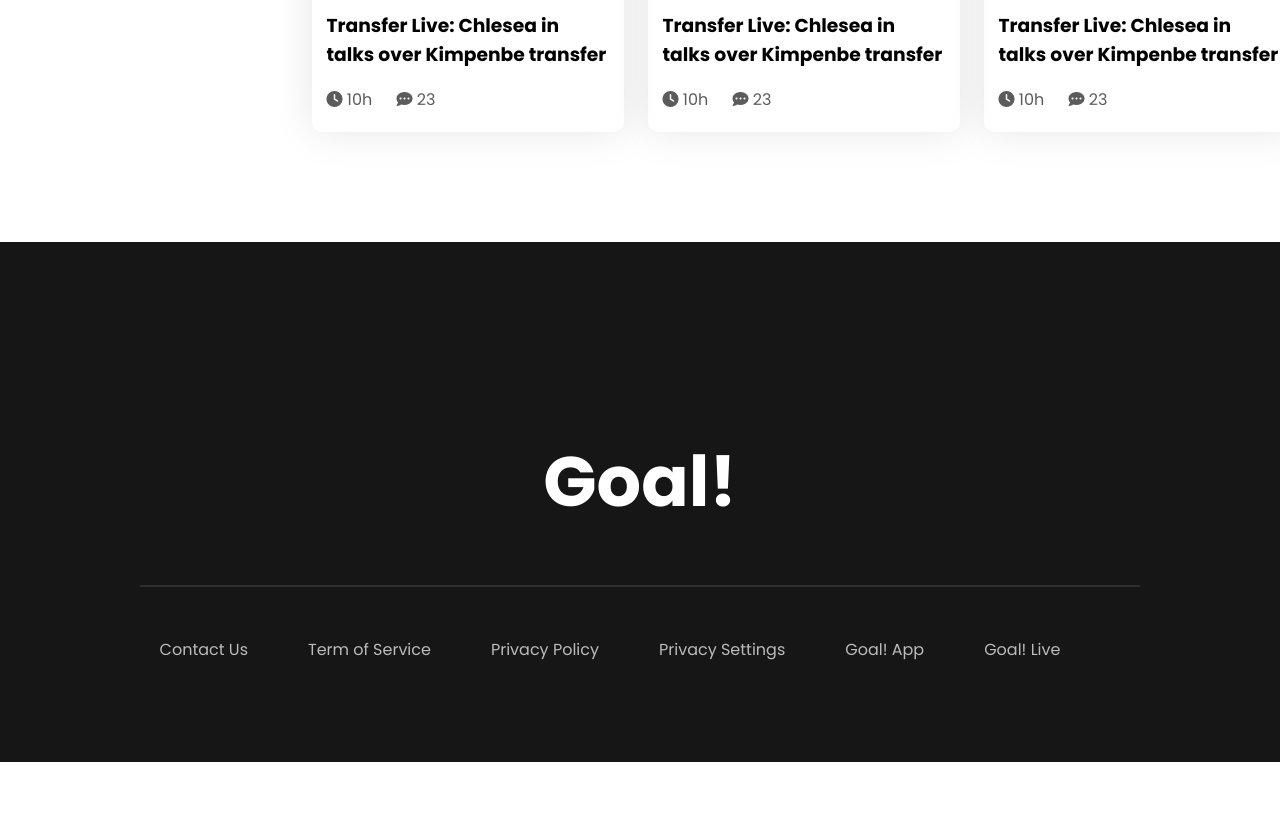
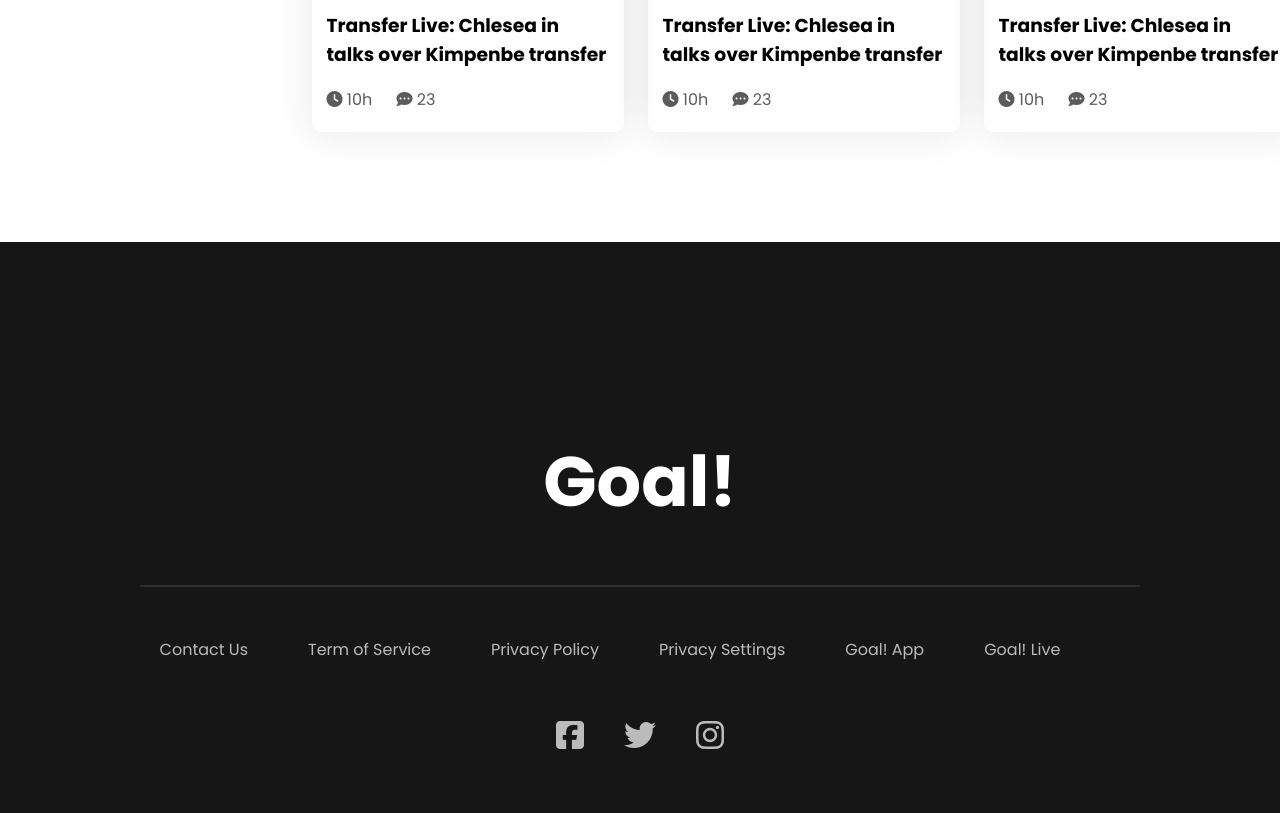
Before and after one commit to FerdousFardin/goal-world-cup, a plain HTML site: page Website-1/index.html in a window 1280 px wide. Shown: the part 1916-2729 px from the top of the page. Before the commit the page ends 2678 px from the top, so only its background shows below. Drawn offline with Linux system fonts and the light colour scheme.

Commit message:
socail links added

```diff
--- a/Website-1/index.html
+++ b/Website-1/index.html
@@ -148,6 +148,7 @@
       <nav class="footer-nav">
         <a href="">Contact Us</a><a href="">Term of Service</a><a href="">Privacy Policy</a><a href="">Privacy Settings</a><a href="">Goal! App</a><a href="">Goal! Live</a>
       </nav>
+      <div class="social-links"><a href="https://www.facebook.com/" target="_blank"><i class="fa-brands fa-facebook-square"></i></a><a href="https://twitter.com/?lang=en" target="_blank"><i class="fa-brands fa-twitter"></i></a><a href="https://www.instagram.com/" target="_blank"><i class="fa-brands fa-instagram"></i></a></div>
     </footer>
   </body>
 </html>
--- a/Website-1/style.css
+++ b/Website-1/style.css
@@ -156,6 +156,15 @@
     text-decoration: none;
     margin-right: 60px;
     color: #bbb;
+}
+.social-links{
+    padding: 50px 0;
+}
+.social-links a{
+    text-decoration: none;
+    color: #bbb;
+    font-size: 2em;
+    margin:0 20px ;
 }
 /*--------------------
     making responsive
--- a/website-2/style.css
+++ b/website-2/style.css
@@ -157,6 +157,15 @@
     margin-right: 60px;
     color: #bbb;
 }
+.social-links{
+    padding: 50px 0;
+}
+.social-links a{
+    text-decoration: none;
+    color: #bbb;
+    font-size: 2em;
+    margin:0 20px ;
+}
 /*--------------------
     making responsive
 ----------------------*/
@@ -309,8 +318,6 @@
     }
     .upcoming-matches{
         grid-template-columns: repeat(2,1fr);
-
-
     }
     .tab-btn{
         display: block;
```
Also changed, not shown: website-2/index.html (+1 -0 lines).
